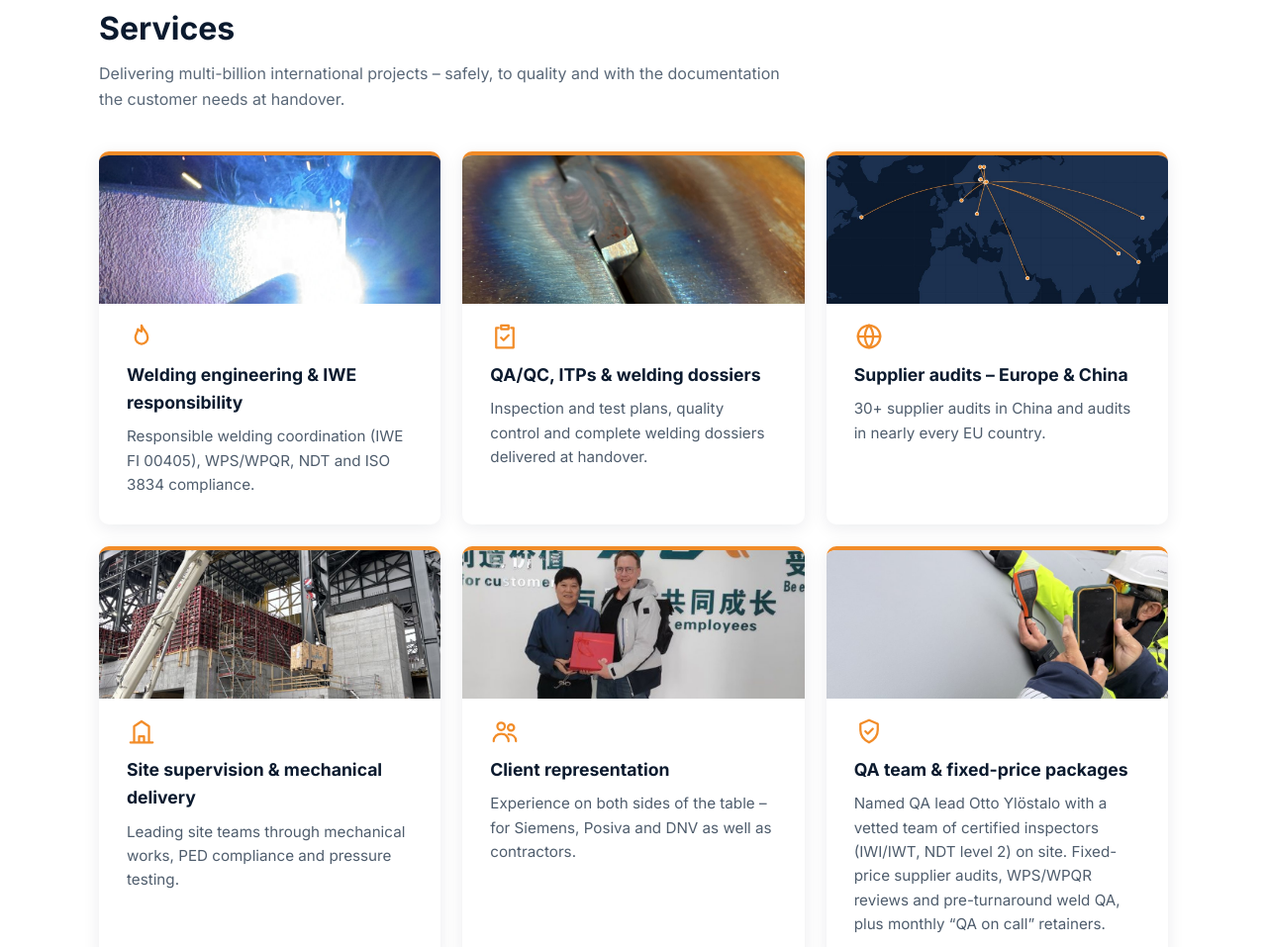
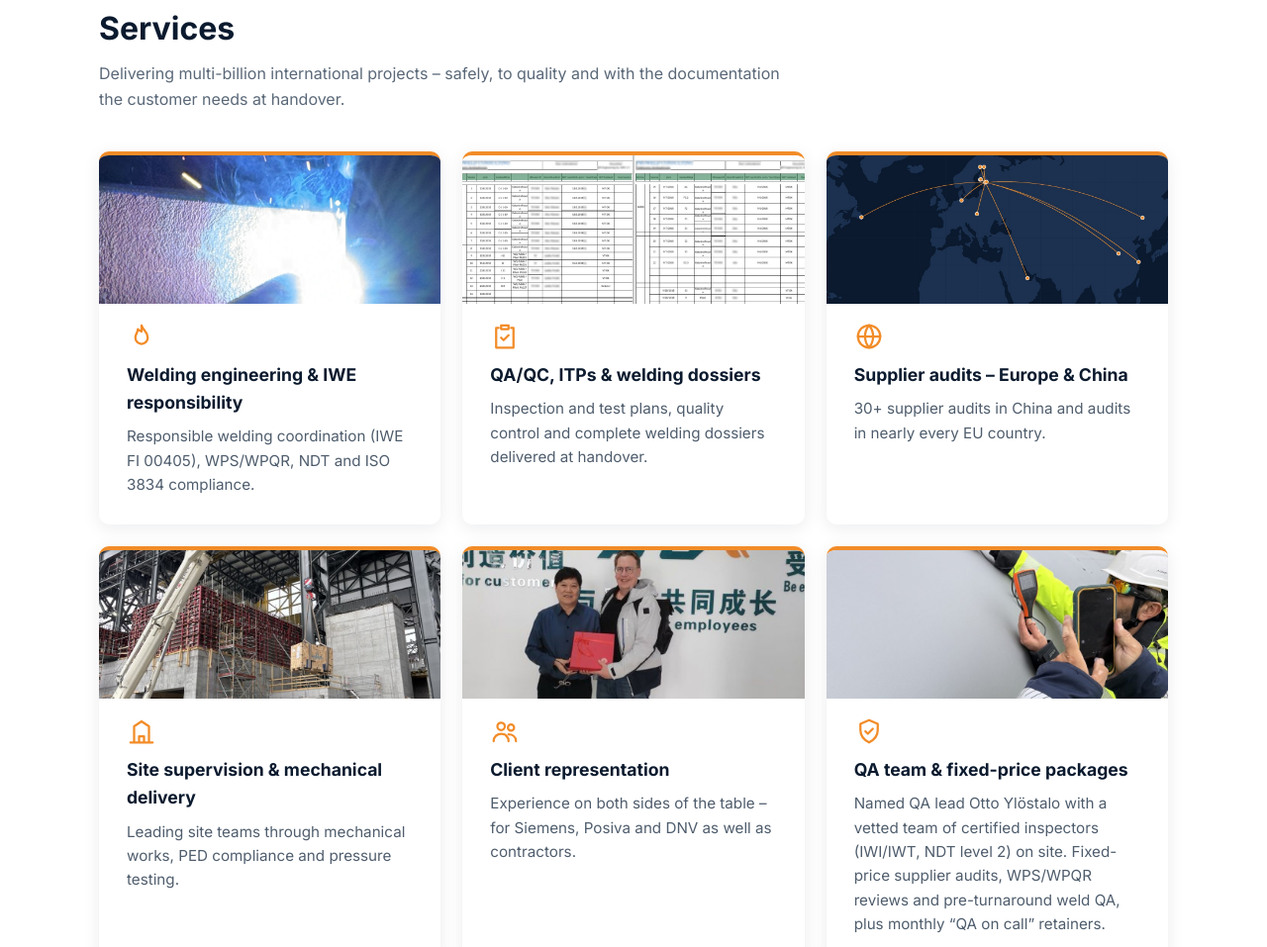
Before and after one commit to Moukari/wq-master-site, a plain HTML site: page index.html in a window 1280 px wide. Shown: the part 817-1774 px from the top of the page at 99% size. Drawn offline with Linux system fonts and the light colour scheme.

Commit message:
QA card: spreadsheet image

```diff
--- a/index.html
+++ b/index.html
@@ -53,7 +53,7 @@
   <p class="lead">Delivering multi-billion international projects – safely, to quality and with the documentation the customer needs at handover.</p>
   <div class="grid">
     <div class="card photo"><img src="img/welding-arc.jpg" alt="Welding arc" loading="lazy"><span class="ico"><svg class="si" viewBox="0 0 24 24" fill="none" stroke="currentColor" stroke-width="1.8" stroke-linecap="round" stroke-linejoin="round" aria-hidden="true"><path d="M12 3c1 4 5 5 5 10a5 5 0 0 1-10 0c0-3 2-4 2-7 1 1 2 2 3 2 0-2 0-3 0-5z"/></svg></span><h3>Welding engineering &amp; IWE responsibility</h3><p>Responsible welding coordination (IWE FI 00405), WPS/WPQR, NDT and ISO 3834 compliance.</p></div>
-    <div class="card photo"><img src="img/weld-detail.jpg" alt="Weld detail" loading="lazy"><span class="ico"><svg class="si" viewBox="0 0 24 24" fill="none" stroke="currentColor" stroke-width="1.8" stroke-linecap="round" stroke-linejoin="round" aria-hidden="true"><path d="M9 3h6v3H9z"/><path d="M7 5H5v16h14V5h-2"/><path d="m9 13 2 2 4-4"/></svg></span><h3>QA/QC, ITPs &amp; welding dossiers</h3><p>Inspection and test plans, quality control and complete welding dossiers delivered at handover.</p></div>
+    <div class="card photo"><img src="img/services-welding-excel.jpg" alt="Welding QA spreadsheet (blurred)" loading="lazy"><span class="ico"><svg class="si" viewBox="0 0 24 24" fill="none" stroke="currentColor" stroke-width="1.8" stroke-linecap="round" stroke-linejoin="round" aria-hidden="true"><path d="M9 3h6v3H9z"/><path d="M7 5H5v16h14V5h-2"/><path d="m9 13 2 2 4-4"/></svg></span><h3>QA/QC, ITPs &amp; welding dossiers</h3><p>Inspection and test plans, quality control and complete welding dossiers delivered at handover.</p></div>
     <div class="card photo"><img src="img/services-project-map.jpg" alt="Map of project and audit locations across Europe, North America, the Middle East and China" loading="lazy"><span class="ico"><svg class="si" viewBox="0 0 24 24" fill="none" stroke="currentColor" stroke-width="1.8" stroke-linecap="round" stroke-linejoin="round" aria-hidden="true"><circle cx="12" cy="12" r="9"/><path d="M3 12h18M12 3a14 14 0 0 1 0 18M12 3a14 14 0 0 0 0 18"/></svg></span><h3>Supplier audits – Europe &amp; China</h3><p>30+ supplier audits in China and audits in nearly every EU country.</p></div>
     <div class="card photo"><img src="img/boden-site-supervision.jpg" alt="Site supervision at the Boden green steel plant" loading="lazy"><span class="ico"><svg class="si" viewBox="0 0 24 24" fill="none" stroke="currentColor" stroke-width="1.8" stroke-linecap="round" stroke-linejoin="round" aria-hidden="true"><path d="M3 21h18M6 21V8l6-4 6 4v13M10 21v-5h4v5"/></svg></span><h3>Site supervision &amp; mechanical delivery</h3><p>Leading site teams through mechanical works, PED compliance and pressure testing.</p></div>
     <div class="card photo"><img src="img/china-client-gift.jpg" alt="Otto with a supplier representative in China, exchanging a gift" loading="lazy"><span class="ico"><svg class="si" viewBox="0 0 24 24" fill="none" stroke="currentColor" stroke-width="1.8" stroke-linecap="round" stroke-linejoin="round" aria-hidden="true"><circle cx="9" cy="8" r="3"/><circle cx="17" cy="9" r="2.5"/><path d="M3 20c0-3.5 2.7-6 6-6s6 2.5 6 6M15 14.5c3 0 6 1.8 6 5.5"/></svg></span><h3>Client representation</h3><p>Experience on both sides of the table – for Siemens, Posiva and DNV as well as contractors.</p></div>
```
